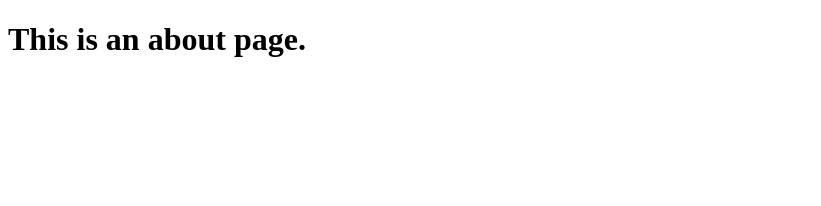
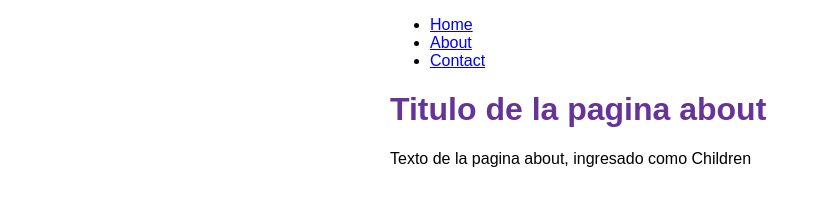
Before and after one commit to sosorio/tutorial-blog, a Gatsby site: page /about in a window 1280 px wide. Shown: the whole page, without its empty margins (0-821 px from the left). Built offline with nearby package versions, Linux system fonts and the light colour scheme; Gatsby itself is replaced by a stand-in of ours.

Commit message:
mi segundo commit

```diff
--- /dev/null
+++ b/src/components/layout.js
@@ -0,0 +1,25 @@
+// Step 1: Import React
+import { Link } from 'gatsby'
+import * as React from 'react'
+import {container, heading, navLinks, navLinkItem, navLinkText} from './layout.module.css'
+console.log ('container:',container)
+
+// Step 2: Define your component
+const Layout  = ({pageTitle,pageHeading,children}) => {
+  return (
+    <main className={container}>
+        <title>{pageTitle}</title>
+        <nav>
+            <ul className={navLinks}>
+                <li className={navLinkItem}><Link className={navLinkText} to="/">Home</Link></li>
+                <li className={navLinkItem}><Link className={navLinkText} to="/about">About</Link></li>
+                <li className={navLinkItem}><Link className={navLinkText} to="/contact">Contact</Link></li>
+            </ul>
+        </nav>
+        <h1 className={heading}>{pageHeading}</h1>
+        {children}
+    </main>
+  )
+}
+// Step 3: Export your component
+export default Layout
--- /dev/null
+++ b/src/components/layout.module.css
@@ -0,0 +1,20 @@
+.container {
+    margin: auto;
+    max-width: 500px;
+    font-family: sans-serif;
+  }
+
+  .heading {
+    color: rebeccapurple;
+  }
+  .nav-links {
+    display: flex;
+    list-style: none;
+    padding-left: 0;
+  }
+  .nav-link-item {
+    padding-right: 2rem;
+  }
+  .nav-link-text {
+    color: black;
+  }
--- a/src/pages/about.js
+++ b/src/pages/about.js
@@ -1,10 +1,14 @@
-import * as React from "react";
-
-const About = () => {
-    return (
-        <div>
-            <h1>This is an about page.</h1>
-        </div>
-    )
+// Step 1: Import React
+import * as React from 'react'
+import {Link} from 'gatsby'
+import Layout from '../components/layout'
+// Step 2: Define your component
+const AboutPage = () => {
+  return (
+    <Layout pageTitle='Pagina ABOUT' pageHeading='Titulo de la pagina about'>
+    <p>Texto de la pagina about, ingresado como Children</p>
+    </Layout>
+  )
 }
-export default About;
+// Step 3: Export your component
+export default AboutPage
```
Also changed, not shown: src/pages/contact.js (added, +13 -0 lines), src/pages/index copy.js (added, +15 -0 lines), src/pages/index.js (+11 -8 lines).
